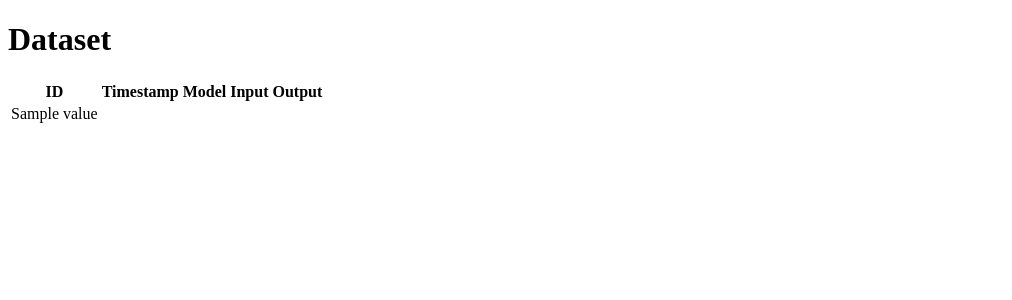
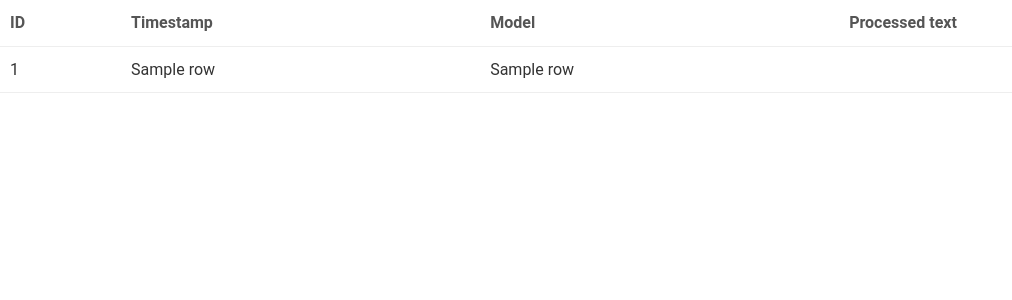
Before and after one commit to taha-yassine/writing-assistant, a FastAPI app: template backend/templates/dataset.html in a window 1280 px wide. Shown: the top 300 px of the page, without its empty margins (0-1012 px from the left). Run offline with FastAPI, Linux system fonts and the light colour scheme; the template is opened without the code that fills it: most values are stand-ins (such as "Sample title", 1, 10 or a date in 2020).

Commit message:
Improve history visualization

```diff
--- a/backend/templates/dataset.html
+++ b/backend/templates/dataset.html
@@ -1,25 +1,106 @@
 <!DOCTYPE html>
-<html>
+<html lang="en">
 <head>
-    <title>Dataset View</title>
+    <meta charset="UTF-8">
+    <meta name="viewport" content="width=device-width, initial-scale=1.0">
+    <style>
+        body {
+            font-family: Roboto, sans-serif;
+            line-height: 1.6;
+            color: #333;
+            margin: 0;
+            padding: 0;
+            height: 100vh;
+            overflow-x: hidden;
+        }
+        table {
+            width: 100%;
+            border-collapse: collapse;
+        }
+        th, td {
+            padding: 10px;
+            text-align: left;
+            border-bottom: 1px solid #eee;
+        }
+        th {
+            font-weight: 600;
+            color: #555;
+            position: sticky;
+            top: 0;
+            background-color: #fff;
+        }
+        .old-word {
+            color: #e74c3c;
+            text-decoration: line-through;
+        }
+        .new-word {
+            color: #27ae60;
+        }
+    </style>
 </head>
 <body>
-    <h1>Dataset</h1>
     <table>
+        <thead>
             <tr>
                 <th>ID</th>
                 <th>Timestamp</th>
                 <th>Model</th>
-            <th>Input</th>
-            <th>Output</th>
+                <th>Processed text</th>
             </tr>
+        </thead>
+        <tbody>
             {% for row in dataset %}
             <tr>
-            {% for value in row %}
-            <td>{{ value }}</td>
-            {% endfor %}
+                <td>{{ row[0] }}</td>
+                <td class="timestamp">{{ row[1] }}</td>
+                <td>{{ row[2] }}</td>
+                <td class="processed-text" data-input="{{ row[3] }}" data-output="{{ row[4] }}"></td>
             </tr>
             {% endfor %}
+        </tbody>
     </table>
+
+    <script>
+        function processText(input, output) {
+            let processedText = input;
+            const changes = JSON.parse(output);
+
+            changes.forEach(change => {
+                const oldWord = change.old;
+                const newWord = change.new;
+                const regex = new RegExp(oldWord, 'g');
+                processedText = processedText.replace(regex, `<span class="old-word">${oldWord}</span><span class="new-word">${newWord}</span>`);
+            });
+
+            return processedText;
+        }
+
+        function formatTimestamp(timestamp) {
+            const date = new Date(timestamp);
+            return date.toLocaleString('en-US', {
+                year: 'numeric',
+                month: 'short',
+                day: 'numeric',
+                hour: '2-digit',
+                minute: '2-digit',
+                second: '2-digit',
+                hour12: true
+            });
+        }
+
+        document.addEventListener('DOMContentLoaded', () => {
+            const cells = document.querySelectorAll('.processed-text');
+            cells.forEach(cell => {
+                const input = cell.getAttribute('data-input');
+                const output = cell.getAttribute('data-output');
+                cell.innerHTML = processText(input, output);
+            });
+
+            const timestampCells = document.querySelectorAll('.timestamp');
+            timestampCells.forEach(cell => {
+                cell.textContent = formatTimestamp(cell.textContent);
+            });
+        });
+    </script>
 </body>
 </html>
```
Lines whose indentation alone changed are shown as unchanged.
